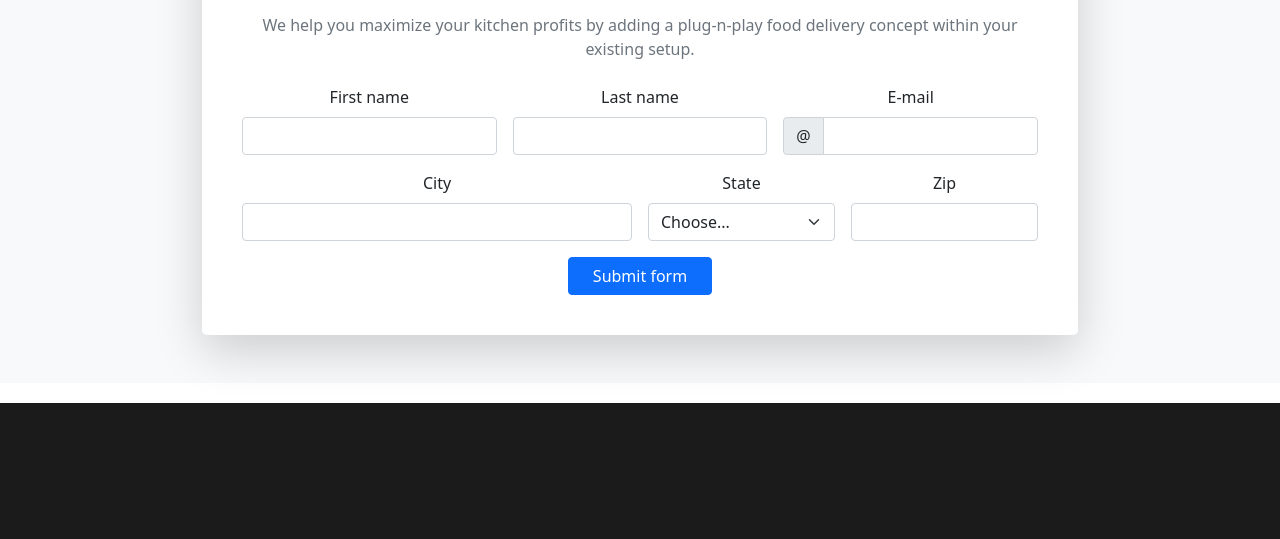
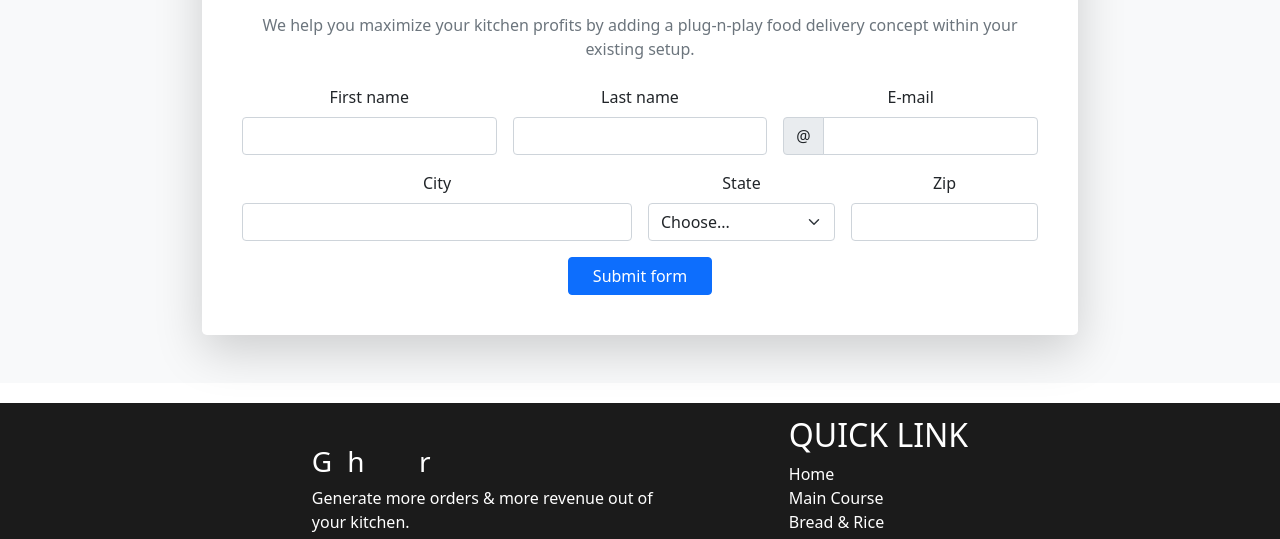
Before and after one commit to Tejas24003/rasoeefrontend, a plain HTML site: page Rasoee Ghar/lanfingpage/landingindex.html in a window 1280 px wide. Shown: the part 4399-4938 px from the top of the page. Drawn offline with nearby package versions, Linux system fonts and the light colour scheme; no server answers.

Commit message:
Update landingcss.css

```diff
--- a/Rasoee Ghar/lanfingpage/landingcss.css
+++ b/Rasoee Ghar/lanfingpage/landingcss.css
@@ -391,7 +391,7 @@ background:black;
 }
 footer{
     margin-top: 20px;
-    height: 85vh;
+
     width: 100%;
     background: rgba(0, 0, 0, 0.893);
     position: relative;
```
